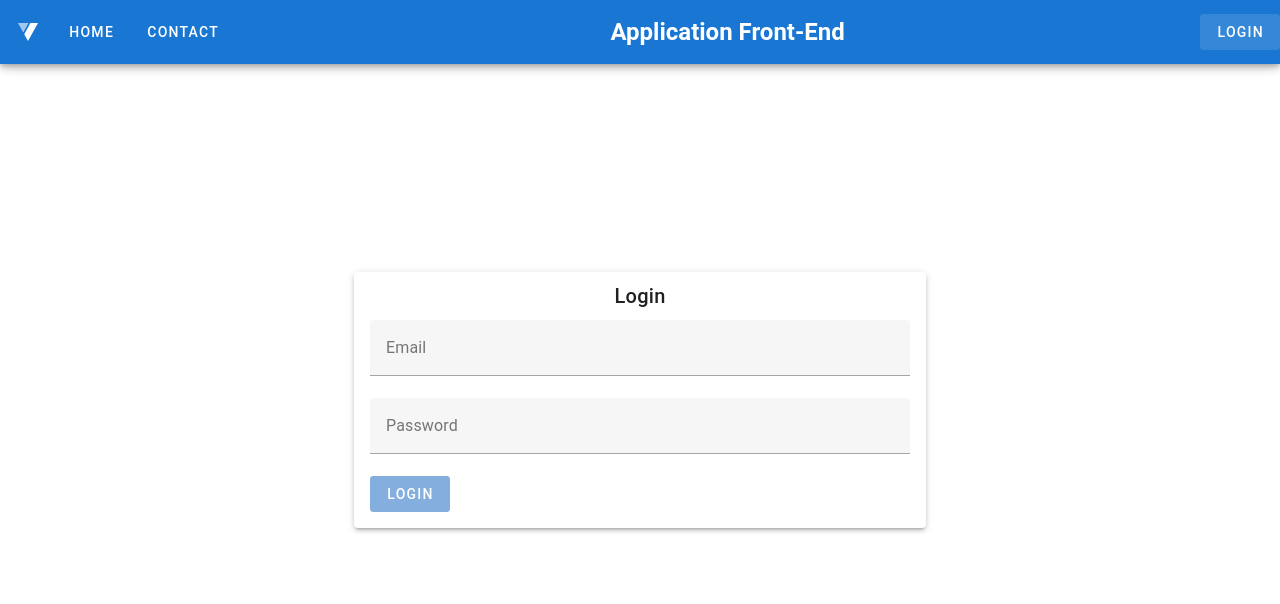
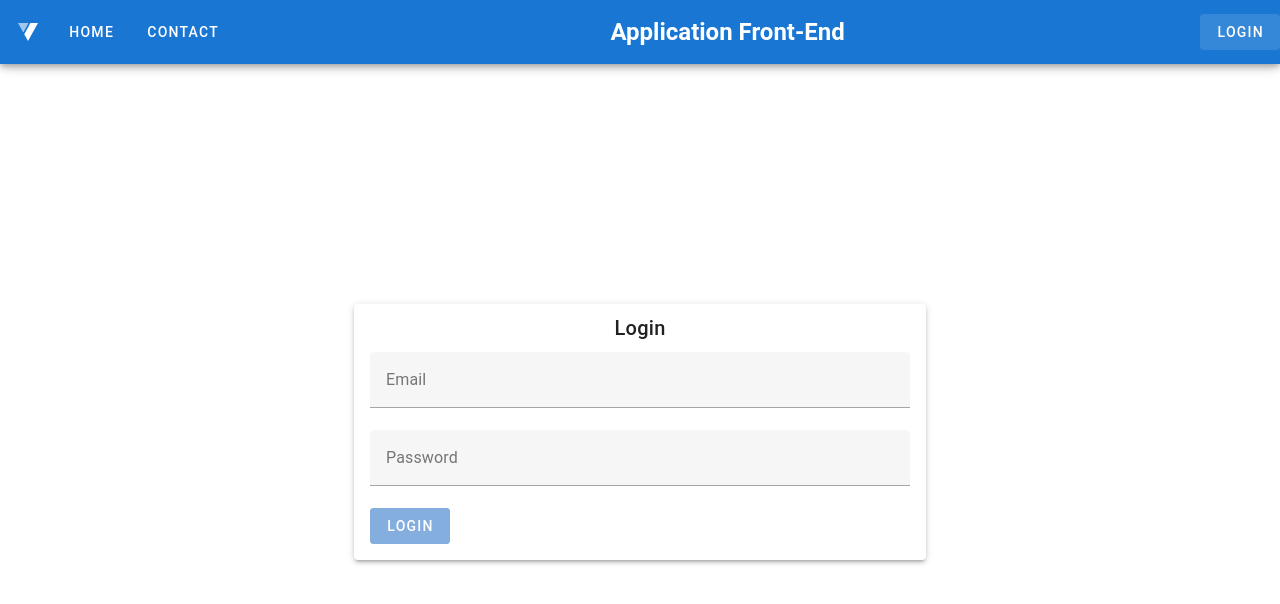
Before and after one commit to rodriguesrai/front-trein-vuejs-vuetify-ts, a Vue app: page /login in a window 1280 px wide. Shown: the top 604 px of the page. Built offline with nearby package versions, Linux system fonts and the light colour scheme.

Commit message:
fix main container LoginPage

```diff
--- a/src/views/LoginPage.vue
+++ b/src/views/LoginPage.vue
@@ -1,4 +1,5 @@
 <template>
+  <v-main>
     <TheHeader />
     <v-container class="login-main-container">
       <v-row justify="center">
@@ -21,6 +22,7 @@
         </v-col>
       </v-row>
     </v-container>
+  </v-main>
 </template>
 
 <script setup lang="ts">
@@ -50,6 +52,6 @@ const login = () => {
   display: flex;
   justify-content: center;
   align-items: center;
-  height: 100vh;
+  height: 100%;
 }
 </style>
```
Lines whose indentation alone changed are shown as unchanged.
